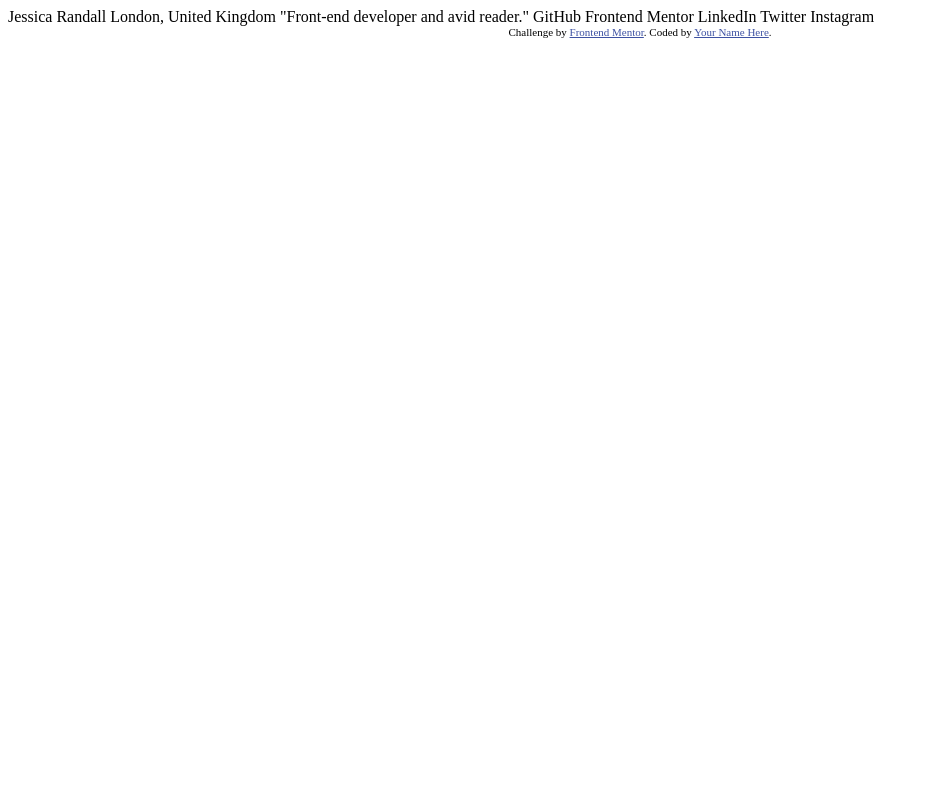
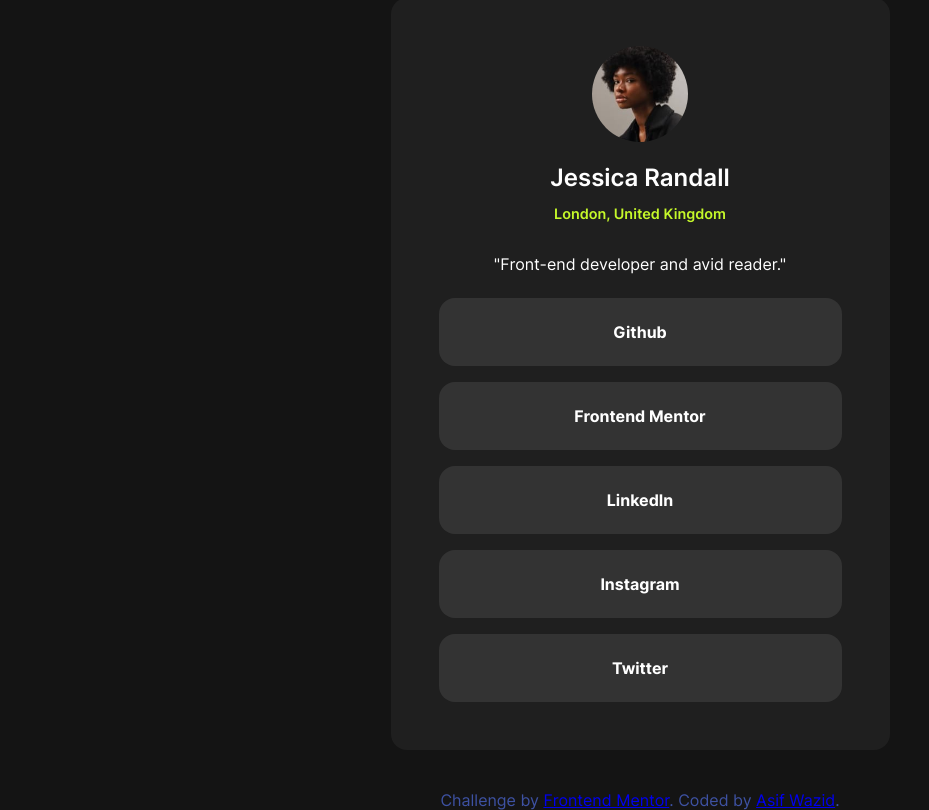
Before and after one commit to AsifWazid/Social-Links-Profile, a plain HTML site: page index.html in a window 1280 px wide. Shown: the whole page, without its empty margins (0-929 px from the left). Drawn offline with Linux system fonts and the light colour scheme.

Commit message:
finished project

```diff
--- a/index.html
+++ b/index.html
@@ -3,32 +3,35 @@
 <head>
   <meta charset="UTF-8">
   <meta name="viewport" content="width=device-width, initial-scale=1.0"> <!-- displays site properly based on user's device -->
-
-  <link rel="icon" type="image/png" sizes="32x32" href="./assets/images/favicon-32x32.png">
+  <link rel="stylesheet" href="style.css">
 
   <title>Frontend Mentor | Social links profile</title>
 
-  <!-- Feel free to remove these styles or customise in your own stylesheet 👍 -->
-  <style>
-    .attribution { font-size: 11px; text-align: center; }
-    .attribution a { color: hsl(228, 45%, 44%); }
-  </style>
 </head>
 <body>
 
-  Jessica Randall
-  London, United Kingdom
-  "Front-end developer and avid reader."
+  <div class="card">
+    <div class="card-header">
+      <img src="./assets/images/avatar-jessica.jpeg" alt="Avatar of Jessica Randall">
+      <h2>Jessica Randall</h2>
+      <p class="location">London, United Kingdom</p>
+    </div>
 
-  GitHub
-  Frontend Mentor
-  LinkedIn
-  Twitter
-  Instagram
+    <div class="card-body">
+      <p>"Front-end developer and avid reader."</p>
+      <a href="#" class="btn">Github</a>
+      <a href="#" class="btn">Frontend Mentor</a>
+      <a href="#" class="btn">LinkedIn</a>
+      <a href="#" class="btn">Instagram</a>
+      <a href="#" class="btn">Twitter</a>
+    </div>
+  </div>
 
-  <div class="attribution">
-    Challenge by <a href="https://www.frontendmentor.io?ref=challenge" target="_blank">Frontend Mentor</a>.
-    Coded by <a href="#">Your Name Here</a>.
-  </div>
+
+  <footer>
+    <p>Challenge by <a href="https://www.frontendmentor.io?ref=challenge" target="_blank">Frontend Mentor</a>.
+    Coded by <a href="#">Asif Wazid</a>.</p>
+  </footer>
+
 </body>
 </html>
--- /dev/null
+++ b/style.css
@@ -0,0 +1,148 @@
+* {
+    margin: 0;
+    padding: 0;
+    box-sizing: border-box;
+}
+
+@font-face {
+    font-family: 'Inter';
+    font-style: normal;
+    font-weight: 400;
+    src: url('assets/fonts/Inter-VariableFont_slnt\,wght.ttf') format('truetype');
+}
+
+@font-face {
+    font-family: 'Inter';
+    font-style: normal;
+    font-weight: 600;
+    src: url('assets/fonts/Inter-VariableFont_slnt\,wght.ttf') format('truetype');
+}
+
+@font-face {
+    font-family: 'Inter';
+    font-style: normal;
+    font-weight: 700;
+    src: url('assets/fonts/Inter-VariableFont_slnt\,wght.ttf') format('truetype');
+}
+
+:root {
+    --bg-color: hsl(0, 0%, 8%);
+    --card-bg-color: hsl(0, 0%, 12%);
+    --card-btn: hsl(0, 0%, 20%);
+    --text-color: hsl(0, 0%, 100%);
+    --location-color: hsl(75, 94%, 57%);
+}
+
+body {
+    font-family: 'Inter', sans-serif;
+    display: flex;
+    flex-direction: column;
+    background-color: var(--bg-color);
+    justify-content: center;
+    align-items: center;
+    height: 100vh;
+}
+
+.card {
+    display: flex;
+    flex-direction: column;
+    background-color: var(--card-bg-color);
+    padding: 3rem;
+    border-radius: 1rem;
+    text-align: center;
+    width: 100%;
+    max-width: 499px;
+    gap: 2rem;
+    margin: 1.5rem;
+}
+
+.card-header {
+    display: flex;
+    flex-direction: column;
+    align-items: center;
+    gap: 0.8rem;
+}
+
+.card-header img {
+    width: 96px;
+    height: 96px;
+    border-radius: 50%;
+    margin-bottom: 0.5rem;
+}
+
+.card-header h2 {
+    color: var(--text-color);
+    font-weight: 600;
+}
+
+.card-header .location {
+    color: var(--location-color);
+    font-weight: 600;
+    font-size: 0.9rem;
+}
+
+.card-body {
+    display: flex;
+    flex-direction: column;
+    gap: 1rem;
+}
+.card-body p {
+    color: var(--text-color);
+    font-weight: 400;
+    font-size: 1rem;
+    margin-bottom: 0.5rem;
+}
+
+.card-body .btn {
+    text-decoration: none;
+    color: var(--text-color);
+    padding: 1.5rem;
+    border-radius: 1rem;
+    background-color: var(--card-btn);
+    font-weight: 700;
+    transition: background-color 0.2s ease;
+}
+
+
+.card-body .btn:hover {
+    background-color: hsl(75, 94%, 57%);
+    color: var(--bg-color);
+}
+
+
+footer {
+    text-align: center;
+    color: hsl(228, 45%, 44%);
+    margin-top: 1rem;
+    margin-bottom: 1rem;
+    bottom: auto;
+    width: 100%;
+}
+
+@media (max-width: 500px) {
+    body {
+        padding: 1rem;
+        height: 100vh;
+    }
+    .card {
+        height: fit-content;
+        padding: 1.5rem;
+    }
+    .card-header img {
+        width: 72px;
+        height: 72px;
+    }
+    .card-header h2 {
+        font-size: 1.2rem;
+    }
+    .card-header .location {
+        font-size: 0.85rem;
+    }
+    .card-body p {
+        font-size: 0.90rem;
+    }
+    .card-body .btn {
+        padding: 1rem;
+        font-size: 1rem;
+    }
+}
```
